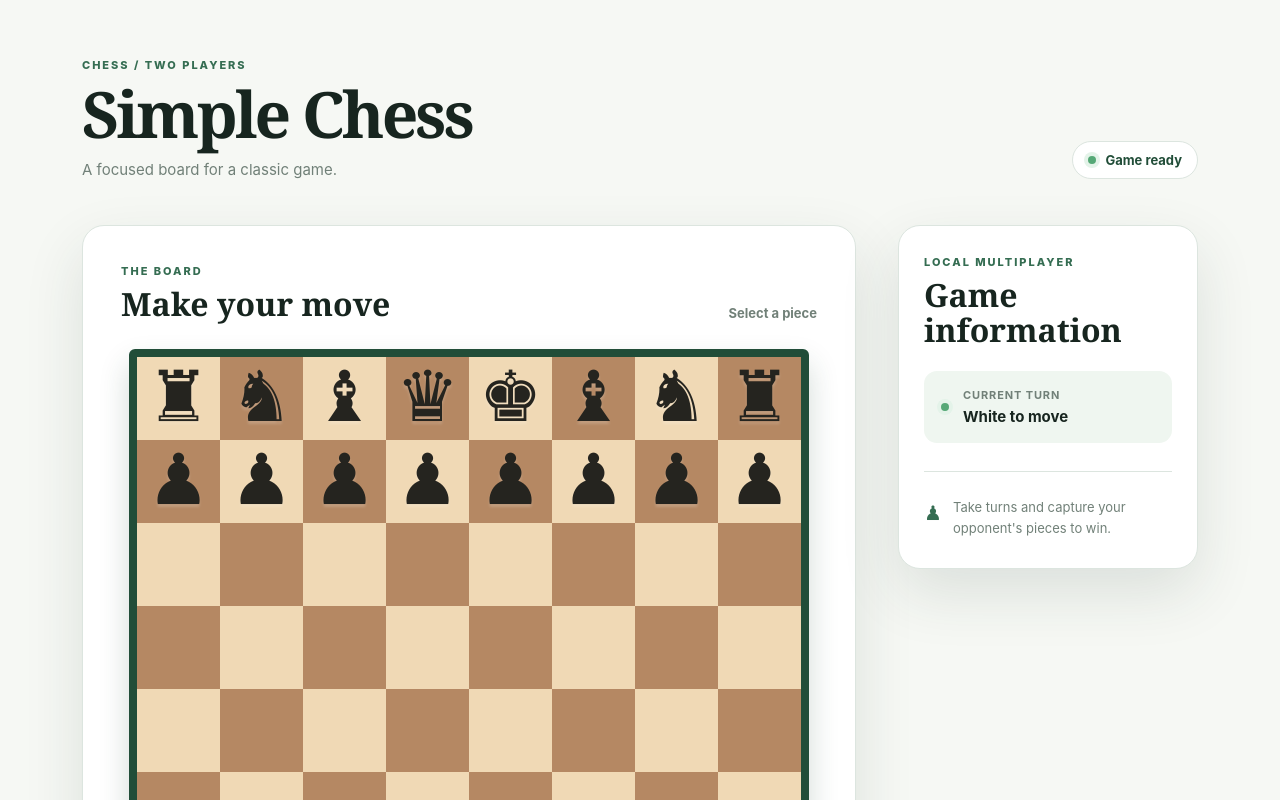
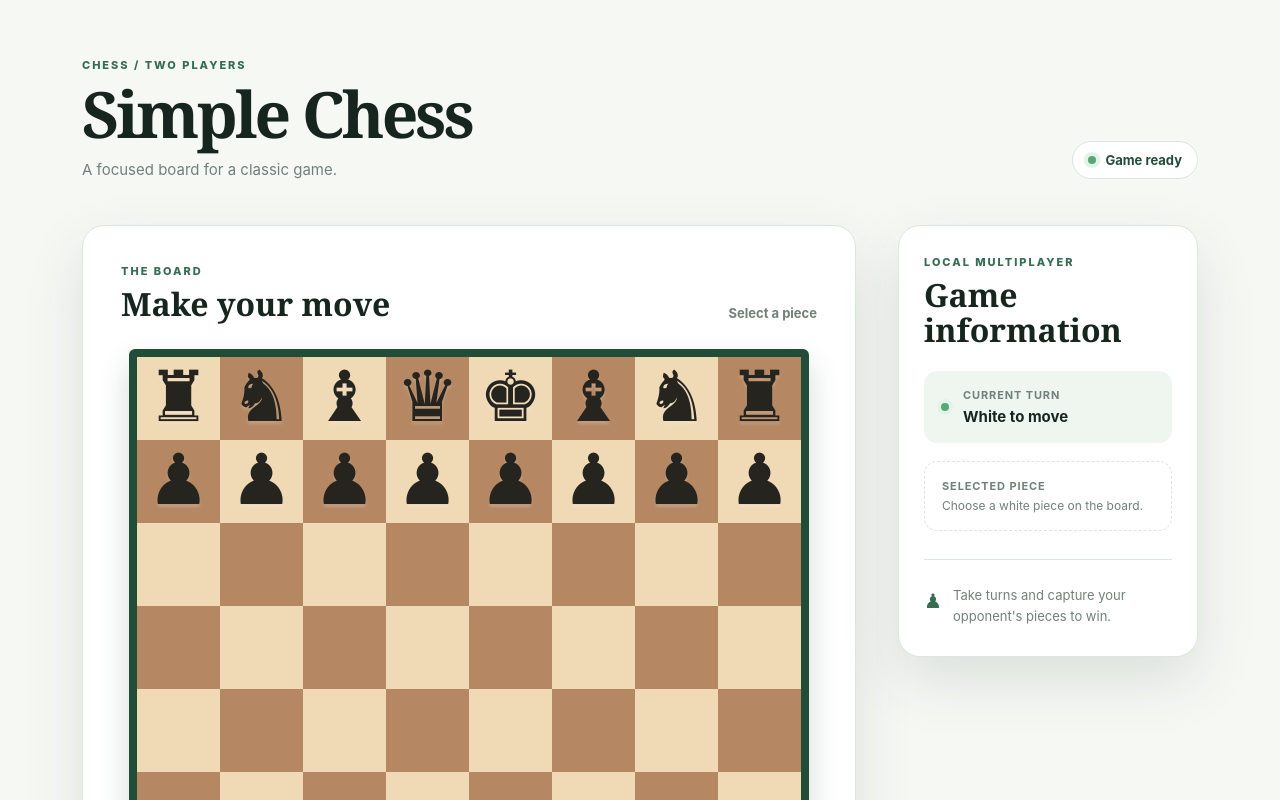
Before and after one commit to fatemehhamdi/SeLab1, a React (Vite) app: page / in a window 1280 px wide. Shown: the top 800 px of the page. Built offline with nearby package versions, Linux system fonts and the light colour scheme.

Commit message:
feat(issue-4): show selected piece details

```diff
--- a/src/App.css
+++ b/src/App.css
@@ -55,6 +55,12 @@ h2 { margin-top: 8px; font: 700 clamp(1.4rem, 2.5vw, 2rem)/1.1 Georgia, serif; }
 .turn-card { display: flex; align-items: center; gap: 14px; padding: 17px; border-radius: 13px; background: #eff6f0; }
 .turn-label { display: block; color: var(--muted); font-size: 11px; font-weight: 700; letter-spacing: .08em; text-transform: uppercase; }
 .turn-card strong { display: block; margin-top: 5px; font-size: 15px; }
+.selection-card { margin-top: 18px; padding: 17px; border: 1px dashed var(--line); border-radius: 13px; }
+.selection-card.active { border-color: #9bc5a8; background: #f7fbf7; }
+.selection-card strong { display: block; margin-top: 6px; color: var(--ink); font-size: 16px; text-transform: capitalize; }
+.selection-square, .selection-empty { display: block; margin-top: 5px; color: var(--muted); font-size: 12px; }
+.clear-selection { margin-top: 14px; padding: 7px 10px; border: 1px solid #b9d4c1; border-radius: 7px; background: transparent; color: var(--green-dark); cursor: pointer; font-size: 12px; font-weight: 700; }
+.clear-selection:hover { background: #e7f3e9; }
 .game-note { display: flex; gap: 11px; margin-top: 28px; padding-top: 25px; border-top: 1px solid var(--line); color: var(--muted); font-size: 13px; line-height: 1.6; }
 .note-icon { color: var(--green); font-size: 20px; }
 
--- a/src/App.jsx
+++ b/src/App.jsx
@@ -78,7 +78,7 @@ function getCandidateMoves(fileIndex, rank, type) {
   return moves
 }
 
-function GameInfo() {
+function GameInfo({ selectedSquare, selectedPiece, onClearSelection }) {
   return (
     <aside className="game-info" aria-label="Game information">
       <span className="eyebrow">LOCAL MULTIPLAYER</span>
@@ -89,6 +89,20 @@ function GameInfo() {
           <span className="turn-label">Current turn</span>
           <strong>White to move</strong>
         </div>
+      </div>
+      <div className={`selection-card ${selectedPiece ? 'active' : ''}`}>
+        <span className="turn-label">Selected piece</span>
+        {selectedPiece ? (
+          <>
+            <strong>{selectedPiece.color} {selectedPiece.type}</strong>
+            <span className="selection-square">Located on {selectedSquare}</span>
+            <button className="clear-selection" type="button" onClick={onClearSelection}>
+              Clear selection
+            </button>
+          </>
+        ) : (
+          <span className="selection-empty">Choose a white piece on the board.</span>
+        )}
       </div>
       <div className="game-note">
         <span className="note-icon" aria-hidden="true">♟</span>
@@ -174,6 +188,14 @@ function App() {
     setAllowedSquares(getCandidateMoves(fileIndex, rank, piece.type))
   }
 
+  const selectedFileIndex = selectedSquare ? files.indexOf(selectedSquare[0]) : -1
+  const selectedRank = selectedSquare ? Number(selectedSquare[1]) : 0
+  const selectedPiece = selectedSquare ? getPiece(selectedFileIndex, selectedRank) : null
+  const clearSelection = () => {
+    setSelectedSquare(null)
+    setAllowedSquares([])
+  }
+
   return (
     <main className="app-shell">
       <header className="app-header">
@@ -200,7 +222,11 @@ function App() {
             onSquareClick={handleSquareClick}
           />
         </section>
-        <GameInfo />
+        <GameInfo
+          selectedSquare={selectedSquare}
+          selectedPiece={selectedPiece}
+          onClearSelection={clearSelection}
+        />
       </div>
     </main>
   )
```
